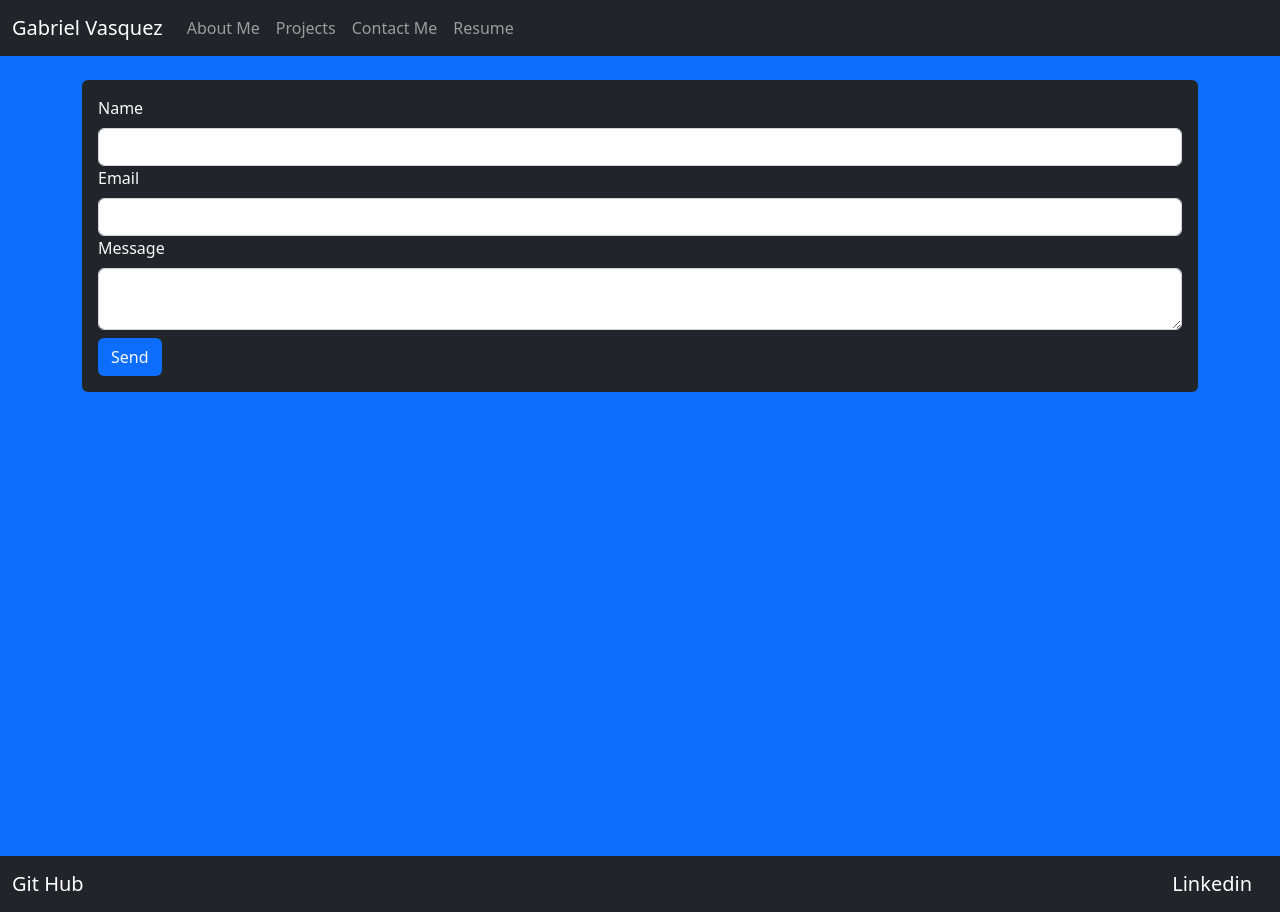
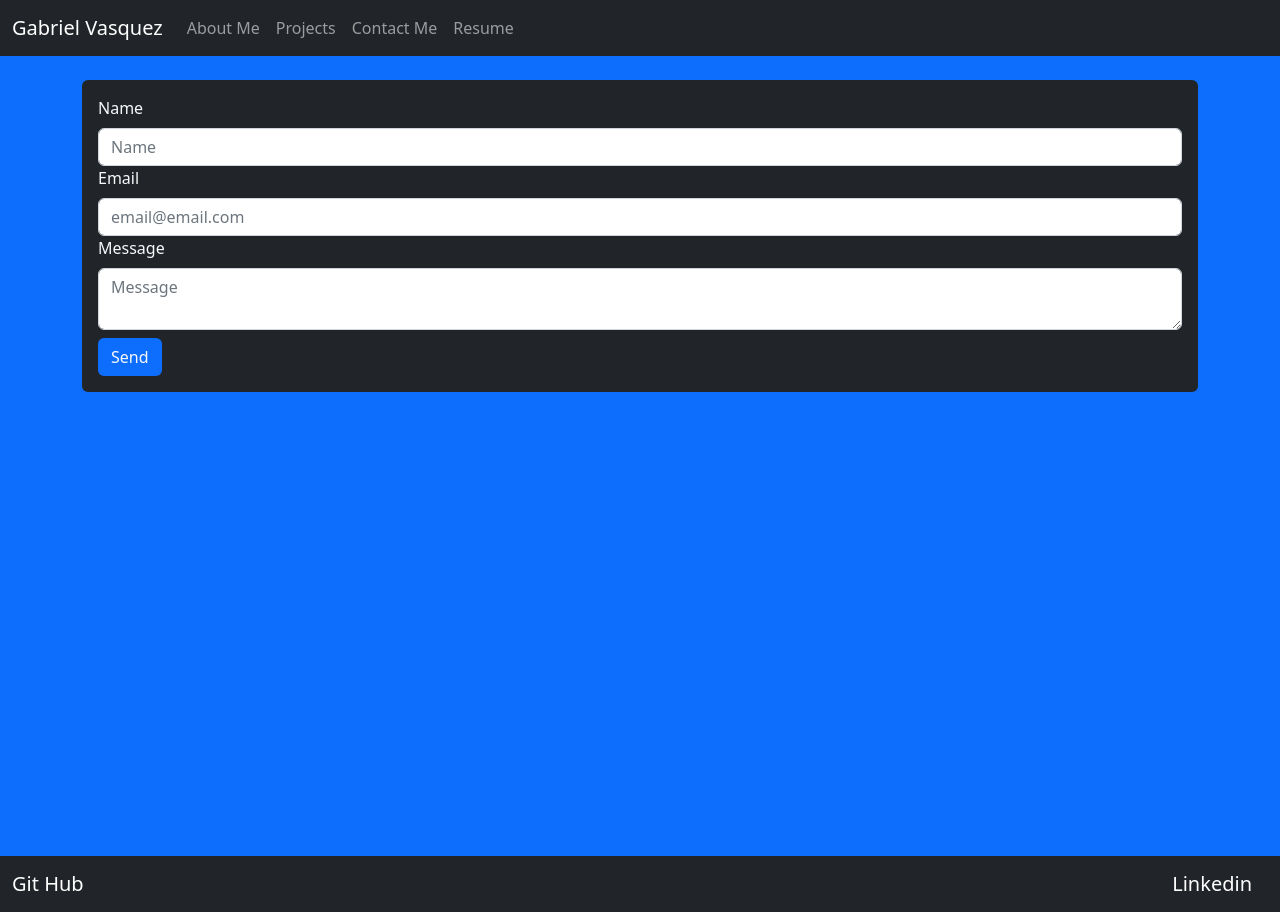
Before and after one commit to LardexTheLarge/React-Portfolio, a React (Create React App) app in the folder client/: page /contact in a window 1280 px wide. Built offline with nearby package versions, Linux system fonts and the light colour scheme.

Commit message:
added validation to contact me

```diff
--- a/client/src/components/contact/ContactMe.js
+++ b/client/src/components/contact/ContactMe.js
@@ -26,21 +26,44 @@ export default function ContactMe() {
     <div className="d-flex flex-column min-vh-100">
       <div className="container py-4">
         <form
-          className="contactForm bg-dark text-light rounded p-3"
+          className="contactForm needs-validation bg-dark text-light rounded p-3"
           onSubmit={sendEmail}
         >
           <input type="hidden" name="contact_number" />
           <label className="form-label">Name</label>
-          <input className="form-control" type="text" name="from_name" />
+          <input
+            className="form-control"
+            type="text"
+            name="from_name"
+            placeholder="Name"
+            required
+            id="name"
+          />
           <label className="form-label">Email</label>
-          <input className="form-control" type="email" name="reply_to_email" />
-          <label className="form-label">Message</label>
-          <textarea className="form-control" name="message" />
           <input
+            className="form-control"
+            type="email"
+            name="reply_to_email"
+            placeholder="email@email.com"
+            required
+            id="emailAddress"
+          />
+          <label htmlFor="validationTextarea" className="form-label">
+            Message
+          </label>
+          <textarea
+            className="form-control"
+            name="message"
+            required
+            placeholder="Message"
+            id="validationTextarea"
+          />
+          <button
             className="btn mt-2 bg-primary text-light rounded"
             type="submit"
-            value="Send"
-          />
+          >
+            Send
+          </button>
         </form>
       </div>
     </div>
--- a/client/src/index.js
+++ b/client/src/index.js
@@ -2,5 +2,6 @@ import React from "react";
 import ReactDOM from "react-dom";
 import App from "./App";
 import "bootstrap/dist/css/bootstrap.min.css";
+import "bootstrap/dist/js/bootstrap.bundle";
 
 ReactDOM.render(<App />, document.getElementById("root"));
```
